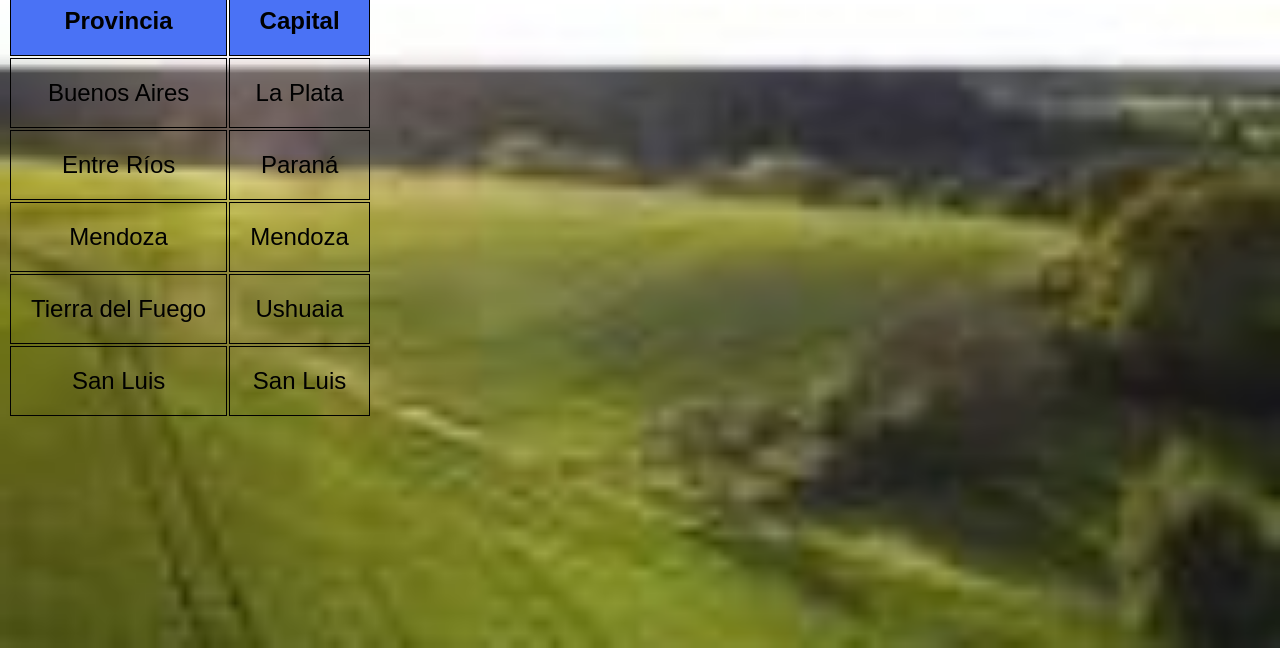
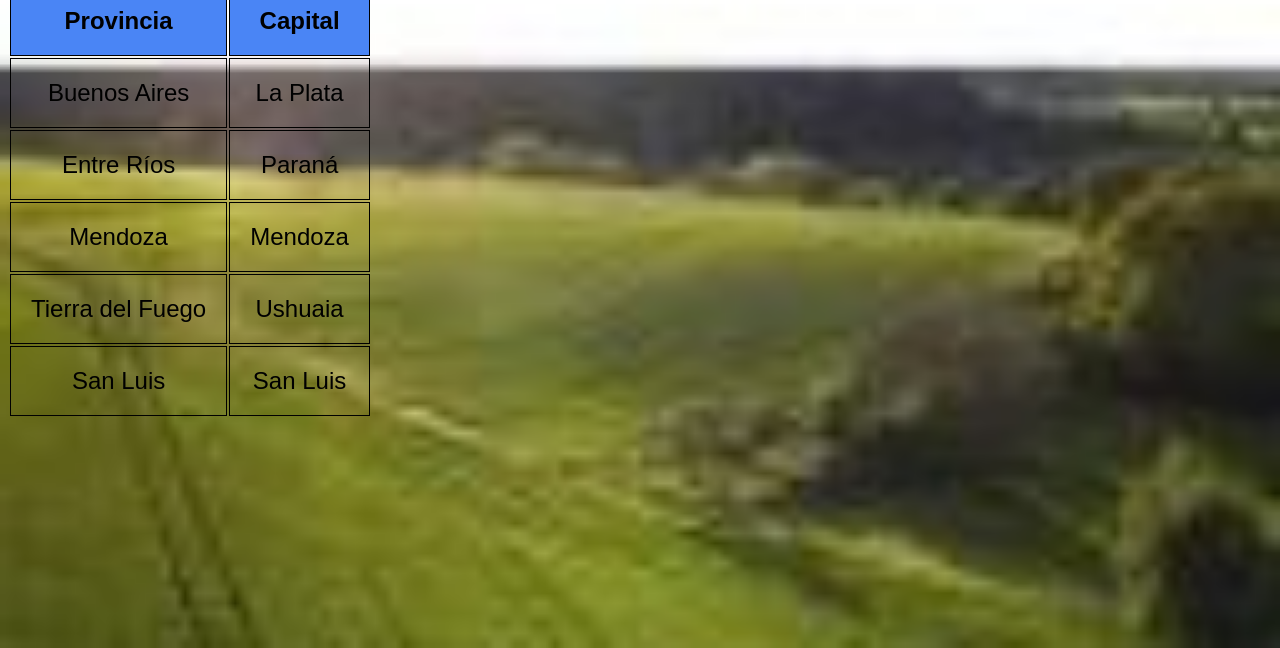
Before and after one commit to MatiasBorg/MatiasBorg.github.io, a plain HTML site: page index.html in a window 1280 px wide. Shown: the part 152-800 px from the top of the page. Drawn offline with Linux system fonts and the light colour scheme.

Commit message:
Update index.html

```diff
--- a/index.html
+++ b/index.html
@@ -13,7 +13,7 @@
       border: 1px solid black; /* Agregar borde */
     }
     th {
-      background-color: #4a72f5; /* Cambiar el color del fondo de la celda */
+      background-color: #4a85f5; /* Cambiar el color del fondo de la celda */
     }
   </style>
 </head>
```
